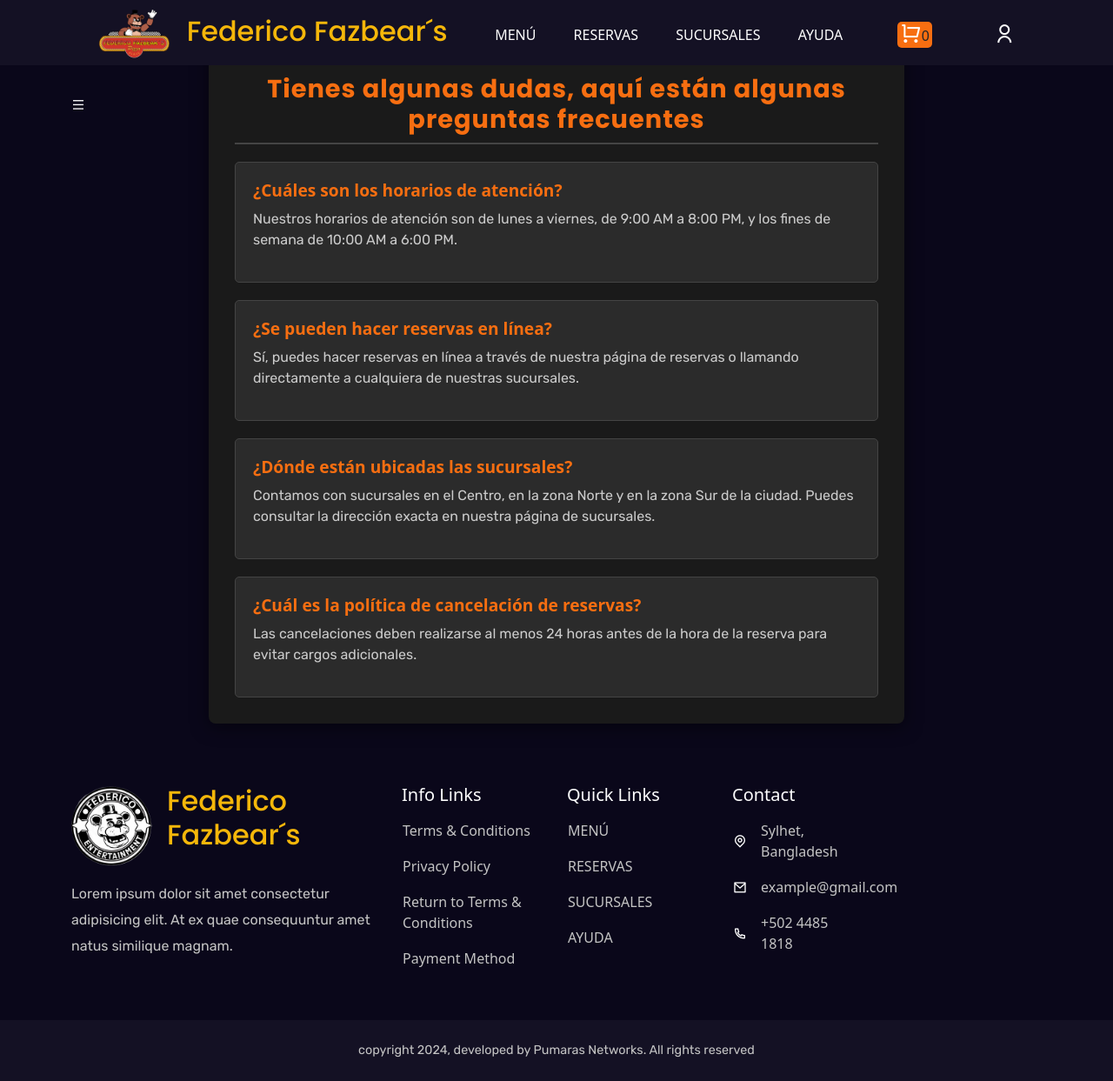
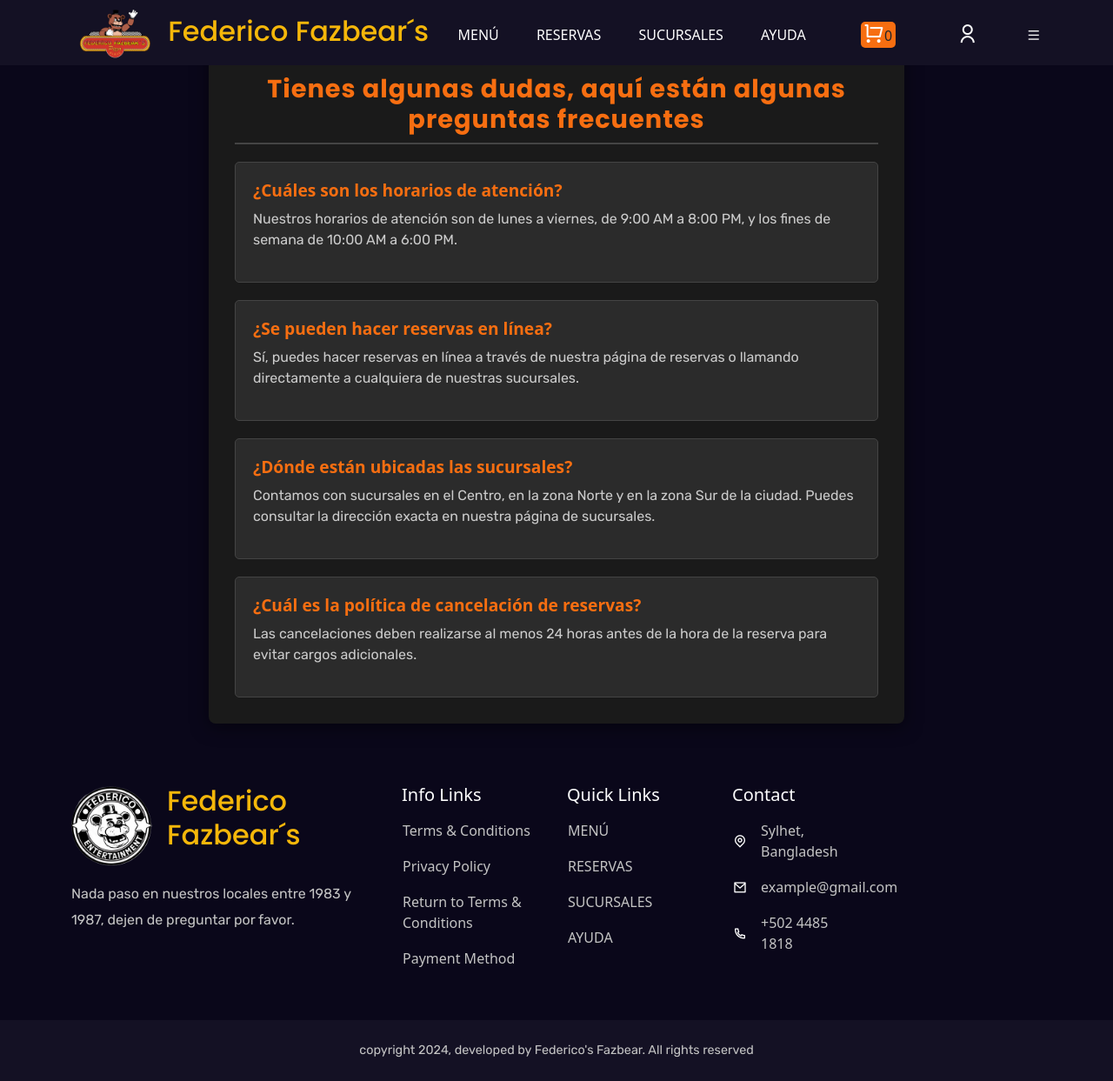
Before and after one commit to SilverSable16/Final, a React (Create React App) app in the folder Front/: page /Ayuda in a window 1280 px wide. Shown: the whole page at 87% size. Built offline with nearby package versions, Linux system fonts and the light colour scheme.

Commit message:
pequeños fix

```diff
--- a/Front/src/components/footer/Footer.jsx
+++ b/Front/src/components/footer/Footer.jsx
@@ -68,7 +68,7 @@
                                 </h2>
                             </div>
                             <p>
-                                Lorem ipsum dolor sit amet consectetur adipisicing elit. At ex quae consequuntur amet natus similique magnam.
+                                Nada paso en nuestros locales entre 1983 y 1987, dejen de preguntar por favor.
                             </p>
                         </Col>
 
@@ -121,7 +121,7 @@
                 <Container>
                     <Row>
                         <Col lg="12">
-                                <p>copyright 2024, developed by Pumaras Networks. All rights reserved</p>
+                                <p>copyright 2024, developed by Federico's Fazbear. All rights reserved</p>
                         </Col>
                     </Row>
                 </Container>
--- a/Front/src/components/header/Header.jsx
+++ b/Front/src/components/header/Header.jsx
@@ -75,12 +75,13 @@
                                         <i className="ri-user-line" style={{ fontSize: '1.5rem' }}></i>
                                     </span>
                                 </div>
+
+                                <div className="mobile_menu">
+                                <span><i className="ri-menu-line" onClick={menuToggle}></i></span>
+                                </div>
+
                             </div>
                         </div>
-                    </div>
-
-                    <div className="mobile_menu">
-                        <span><i className="ri-menu-line" onClick={menuToggle}></i></span>
                     </div>
             </Container>
         </header>
```
